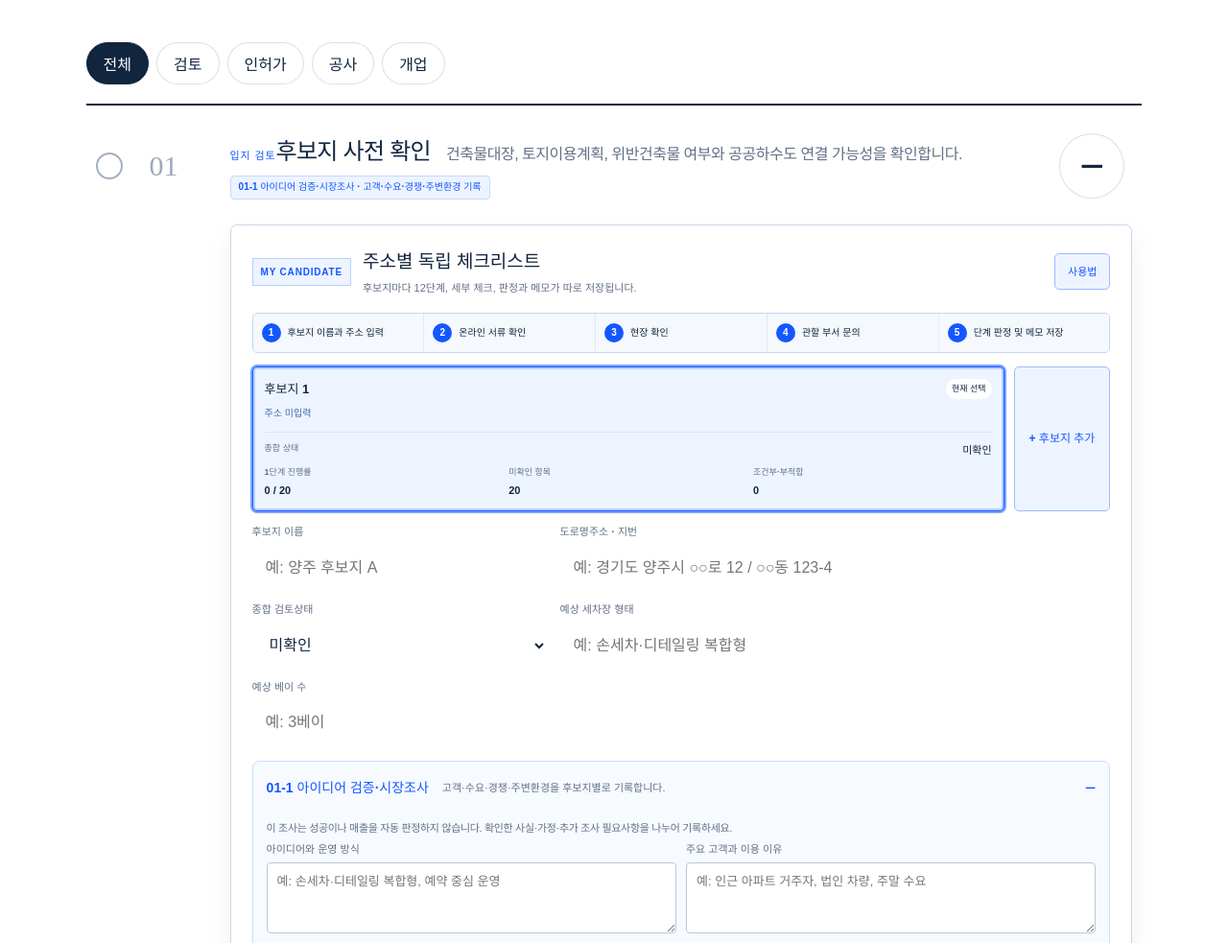
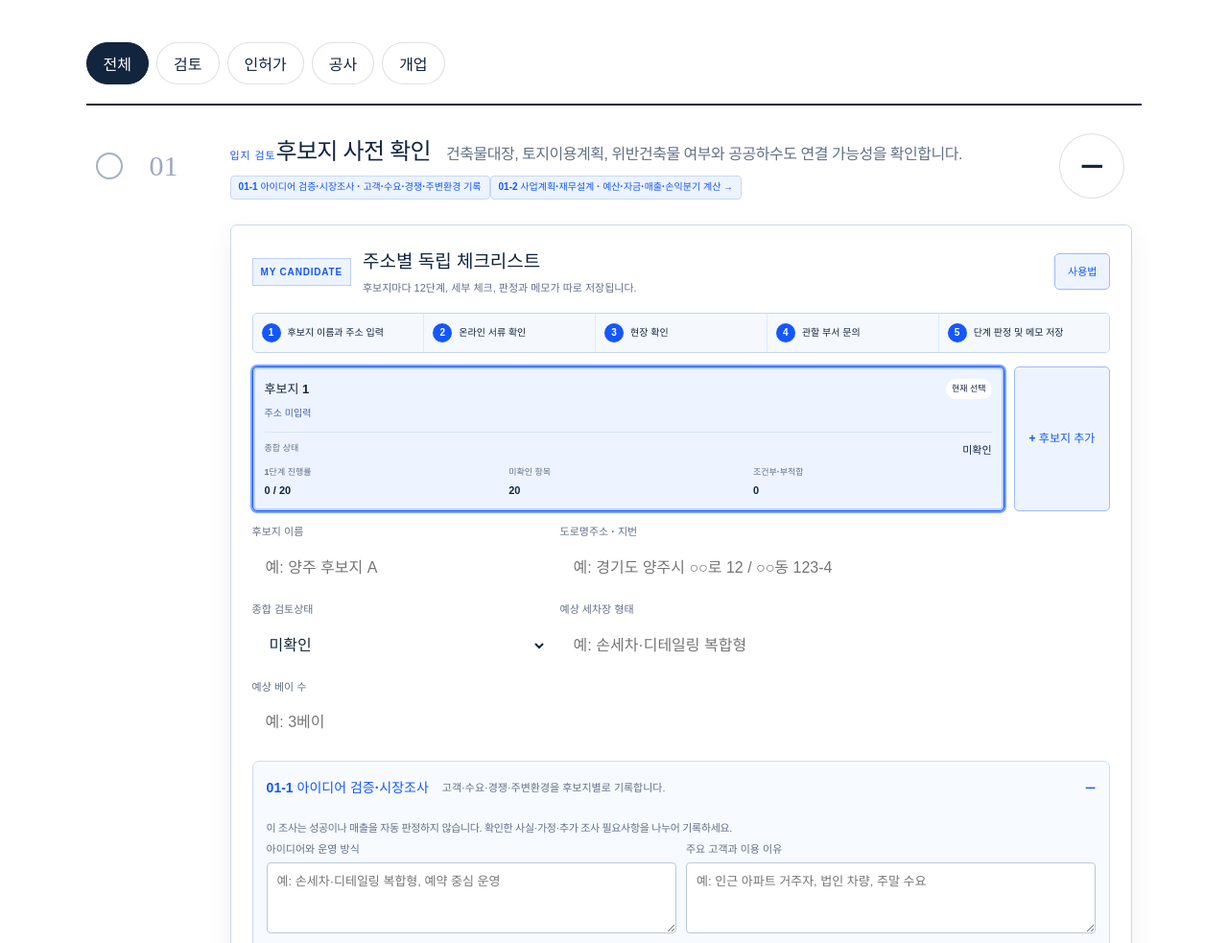
Before and after one commit to kimjindol2025/sonsecha-startup-web, a website built with Vite: page index.html in a window 1280 px wide. Shown: the part 1040-2023 px from the top of the page at 96% size. Built offline with nearby package versions, Linux system fonts and the light colour scheme; files whose address does not match are found by name; a web font is replaced by a local one.

Commit message:
feat: expose financial planning substep

```diff
--- a/index.html
+++ b/index.html
@@ -160,7 +160,7 @@
           <article class="step-card" data-phase="check">
             <label><input type="checkbox" data-step="1" /><span class="checkmark"></span></label>
             <div class="step-number">01</div>
-            <div><span class="phase-tag">입지 검토</span><h3 data-content-key="step1Title">후보지 사전 확인</h3><p data-content-key="step1Description">건축물대장, 토지이용계획, 위반건축물 여부와 공공하수도 연결 가능성을 확인합니다.</p><small class="step-subfeature-label">01-1 아이디어 검증·시장조사 · 고객·수요·경쟁·주변환경 기록</small></div>
+            <div><span class="phase-tag">입지 검토</span><h3 data-content-key="step1Title">후보지 사전 확인</h3><p data-content-key="step1Description">건축물대장, 토지이용계획, 위반건축물 여부와 공공하수도 연결 가능성을 확인합니다.</p><small class="step-subfeature-label">01-1 아이디어 검증·시장조사 · 고객·수요·경쟁·주변환경 기록</small><a class="step-subfeature-label step-subfeature-link" href="#plan">01-2 사업계획·재무설계 · 예산·자금·매출·손익분기 계산 →</a></div>
             <button class="detail-toggle" type="button" aria-expanded="false">+</button>
             <div class="step-detail"><ul><li>관할 구청 건축·도시계획·환경·하수 부서 사전협의</li><li>차량 진입로와 도로점용 필요 여부 확인</li><li>상수도 공급량과 전기 용량 확인</li></ul></div>
           </article>
--- a/src/style.css
+++ b/src/style.css
@@ -406,6 +406,8 @@ h1 em { color: var(--blue); font-style: normal; font-family: "Gowun Batang", ser
 }
 .candidate-fields input:focus, .candidate-fields select:focus { outline: none; border-color: #78a3ff; }
 .step-subfeature-label { display: inline-block; margin-top: 7px; padding: 4px 8px; color: var(--blue); background: #edf4ff; border: 1px solid #c5d8ff; border-radius: 4px; font-size: 10px; font-weight: 800; line-height: 1.45; }
+.step-subfeature-link { text-decoration: none; cursor: pointer; }
+.step-subfeature-link:hover { color: #fff; background: var(--blue); border-color: var(--blue); }
 .candidate-remove {
   align-self: end; min-height: 44px; padding: 0 14px; color: #ffd2d2; background: rgba(215,53,53,.12);
   border: 1px solid rgba(255,145,145,.45); border-radius: 4px; font-size: 11px; font-weight: 800; cursor: pointer;
```
